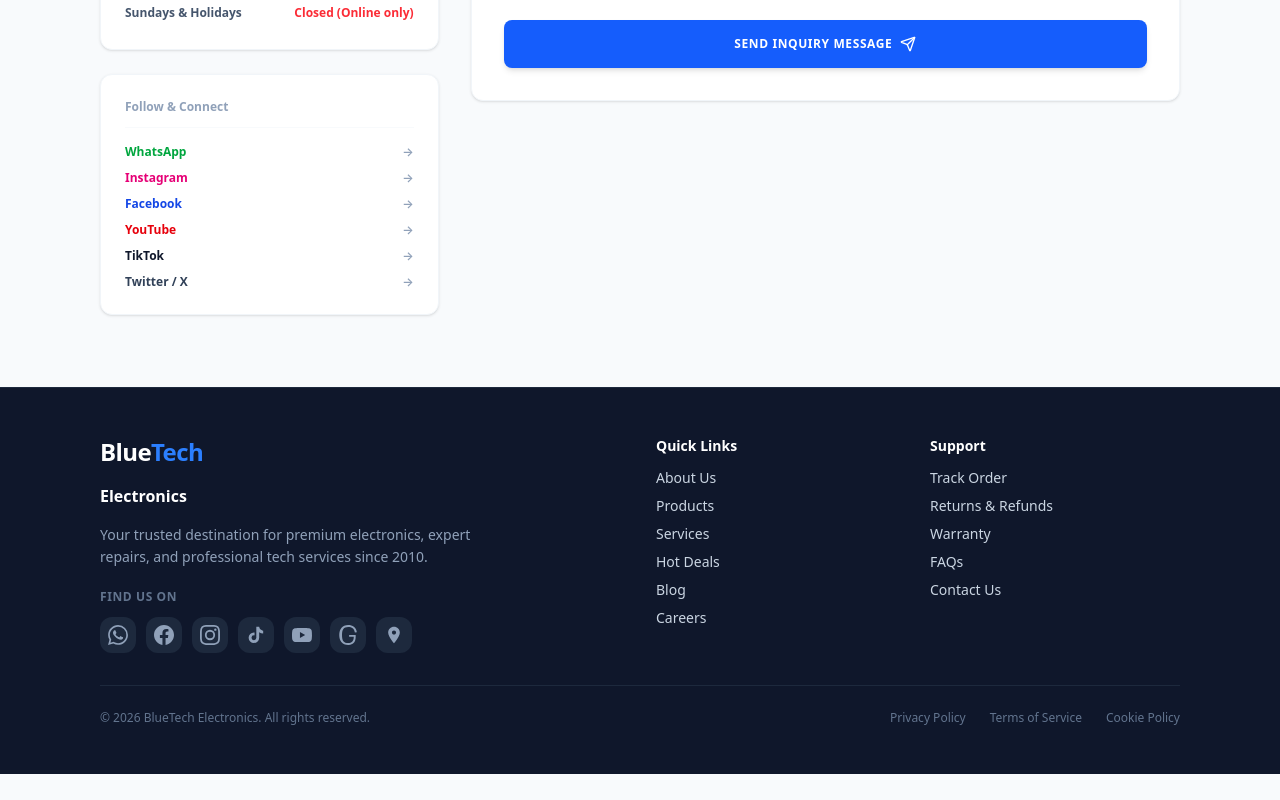
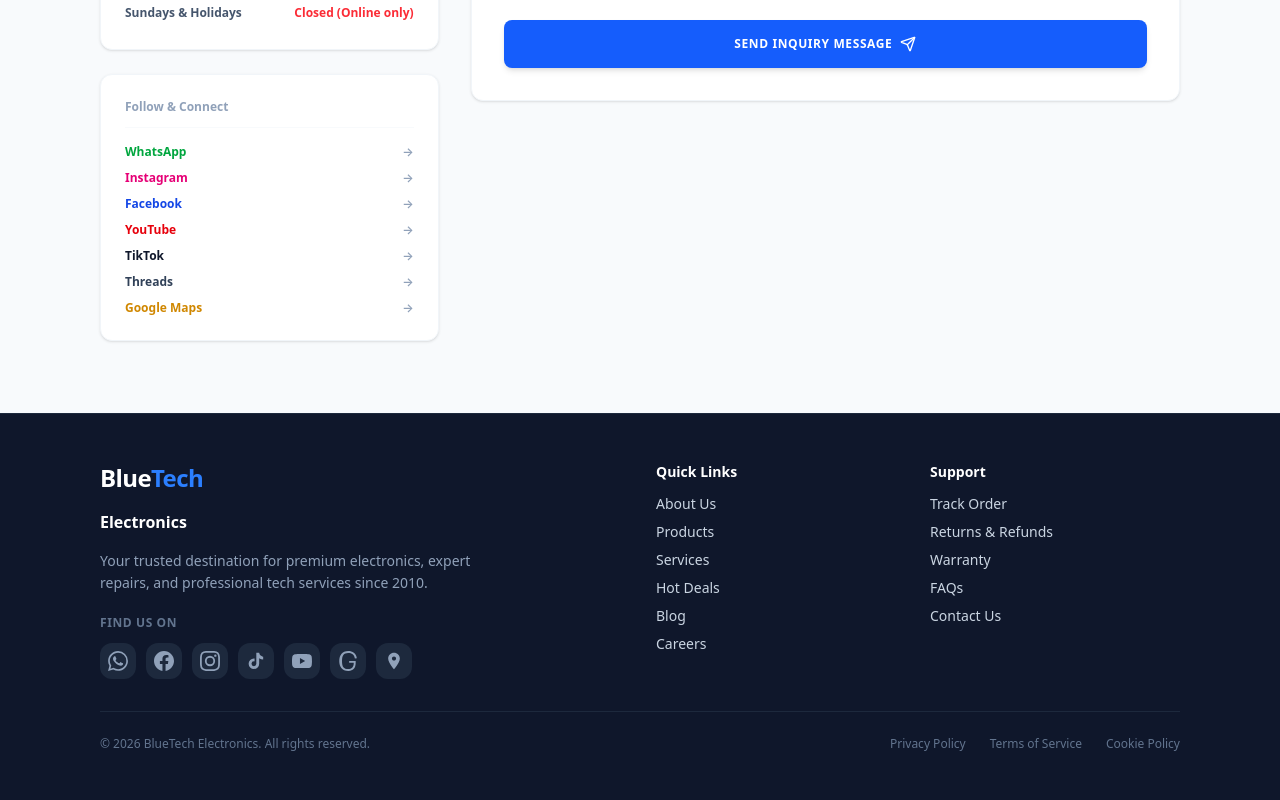
Before and after one commit to bluetech254/bluetech, a React (Vite) app in the folder client/: page /contact in a window 1280 px wide. Shown: the part 684-1484 px from the top of the page. Before the commit the page ends 1458 px from the top, so only its background shows below. Built offline with nearby package versions, Linux system fonts and the light colour scheme; no server answers.

Commit message:
fix(client): update Follow & Connect links on Contact page to real URLs
Replaced old/wrong social handles with correct ones:
Instagram, Facebook, TikTok, Threads updated. Added Google Maps.
Removed Twitter/X (not in use).

```diff
--- a/client/src/pages/ContactPage.tsx
+++ b/client/src/pages/ContactPage.tsx
@@ -135,12 +135,13 @@
             </h3>
             <div className="space-y-2.5 text-xs">
               {[
-                { label: 'WhatsApp', href: 'https://wa.me/254707454182', color: 'text-green-600' },
-                { label: 'Instagram', href: 'https://instagram.com/bluetechnology58', color: 'text-pink-600' },
-                { label: 'Facebook', href: 'https://facebook.com/bluetechnology.co.ke', color: 'text-blue-700' },
-                { label: 'YouTube', href: 'https://youtube.com/@BlueTechnology58', color: 'text-red-600' },
-                { label: 'TikTok', href: 'https://www.tiktok.com/@bluetechnology58', color: 'text-slate-900' },
-                { label: 'Twitter / X', href: 'https://x.com/BLUETECHNOLOG58', color: 'text-slate-700' },
+                { label: 'WhatsApp',    href: 'https://wa.me/254707454182',                              color: 'text-green-600' },
+                { label: 'Instagram',   href: 'https://www.instagram.com/fixitbluetechnology58',         color: 'text-pink-600' },
+                { label: 'Facebook',    href: 'https://www.facebook.com/share/1HLEwcEx22/',              color: 'text-blue-700' },
+                { label: 'YouTube',     href: 'https://www.youtube.com/@BlueTechnology58',               color: 'text-red-600' },
+                { label: 'TikTok',      href: 'https://www.tiktok.com/@fixitbluetechnology58',           color: 'text-slate-900' },
+                { label: 'Threads',     href: 'https://www.threads.com/@fixitbluetechnology58',          color: 'text-slate-700' },
+                { label: 'Google Maps', href: 'https://share.google/iKWWoeTxXsnOqGA9U',                 color: 'text-yellow-600' },
               ].map(s => (
                 <a key={s.label} href={s.href} target="_blank" rel="noopener noreferrer"
                   className={`flex items-center justify-between font-semibold hover:underline ${s.color}`}>
```
